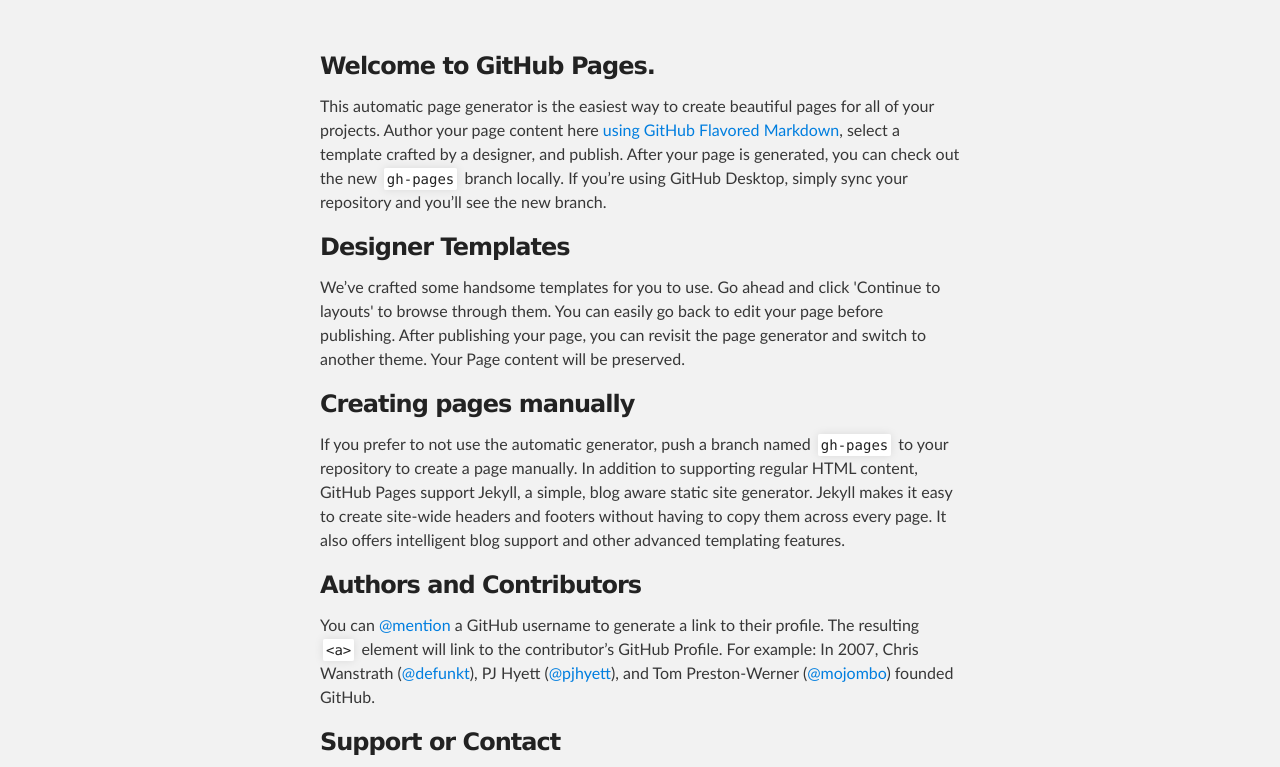
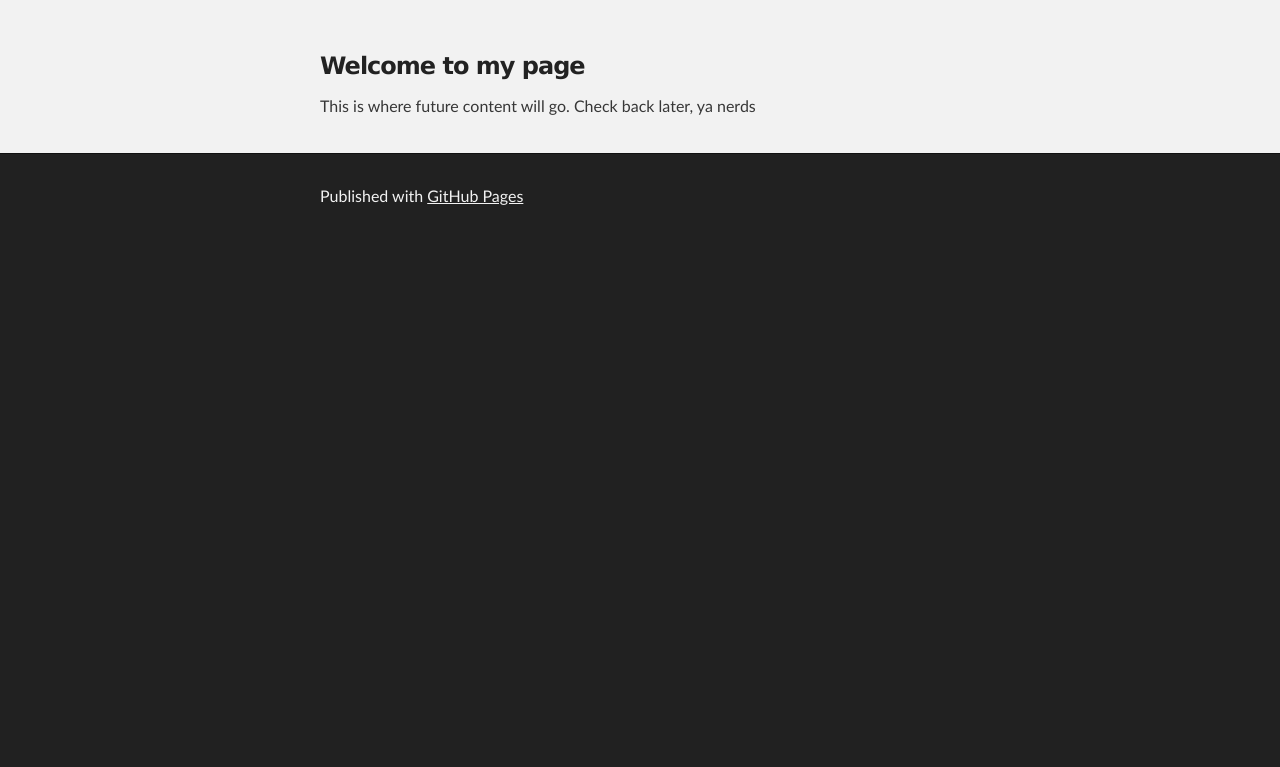
Before and after one commit to dougwile/dougwile.github.io, a plain HTML site: page index.html in a window 1280 px wide. Shown: the part 176-943 px from the top of the page. After the commit the page ends 800 px from the top, so only its background shows below. Drawn offline with Linux system fonts and the light colour scheme.

Commit message:
Replace master branch with page content via GitHub

```diff
--- a/index.html
+++ b/index.html
@@ -28,29 +28,9 @@
     <div id="main_content_wrap" class="outer">
       <section id="main_content" class="inner">
         <h3>
-<a id="welcome-to-github-pages" class="anchor" href="#welcome-to-github-pages" aria-hidden="true"><span aria-hidden="true" class="octicon octicon-link"></span></a>Welcome to GitHub Pages.</h3>
+<a id="welcome-to-my-page" class="anchor" href="#welcome-to-my-page" aria-hidden="true"><span aria-hidden="true" class="octicon octicon-link"></span></a>Welcome to my page</h3>
 
-<p>This automatic page generator is the easiest way to create beautiful pages for all of your projects. Author your page content here <a href="https://guides.github.com/features/mastering-markdown/">using GitHub Flavored Markdown</a>, select a template crafted by a designer, and publish. After your page is generated, you can check out the new <code>gh-pages</code> branch locally. If you’re using GitHub Desktop, simply sync your repository and you’ll see the new branch.</p>
-
-<h3>
-<a id="designer-templates" class="anchor" href="#designer-templates" aria-hidden="true"><span aria-hidden="true" class="octicon octicon-link"></span></a>Designer Templates</h3>
-
-<p>We’ve crafted some handsome templates for you to use. Go ahead and click 'Continue to layouts' to browse through them. You can easily go back to edit your page before publishing. After publishing your page, you can revisit the page generator and switch to another theme. Your Page content will be preserved.</p>
-
-<h3>
-<a id="creating-pages-manually" class="anchor" href="#creating-pages-manually" aria-hidden="true"><span aria-hidden="true" class="octicon octicon-link"></span></a>Creating pages manually</h3>
-
-<p>If you prefer to not use the automatic generator, push a branch named <code>gh-pages</code> to your repository to create a page manually. In addition to supporting regular HTML content, GitHub Pages support Jekyll, a simple, blog aware static site generator. Jekyll makes it easy to create site-wide headers and footers without having to copy them across every page. It also offers intelligent blog support and other advanced templating features.</p>
-
-<h3>
-<a id="authors-and-contributors" class="anchor" href="#authors-and-contributors" aria-hidden="true"><span aria-hidden="true" class="octicon octicon-link"></span></a>Authors and Contributors</h3>
-
-<p>You can <a href="https://help.github.com/articles/basic-writing-and-formatting-syntax/#mentioning-users-and-teams" class="user-mention">@mention</a> a GitHub username to generate a link to their profile. The resulting <code>&lt;a&gt;</code> element will link to the contributor’s GitHub Profile. For example: In 2007, Chris Wanstrath (<a href="https://github.com/defunkt" class="user-mention">@defunkt</a>), PJ Hyett (<a href="https://github.com/pjhyett" class="user-mention">@pjhyett</a>), and Tom Preston-Werner (<a href="https://github.com/mojombo" class="user-mention">@mojombo</a>) founded GitHub.</p>
-
-<h3>
-<a id="support-or-contact" class="anchor" href="#support-or-contact" aria-hidden="true"><span aria-hidden="true" class="octicon octicon-link"></span></a>Support or Contact</h3>
-
-<p>Having trouble with Pages? Check out our <a href="https://help.github.com/pages">documentation</a> or <a href="https://github.com/contact">contact support</a> and we’ll help you sort it out.</p>
+<p>This is where future content will go. Check back later, ya nerds</p>
       </section>
     </div>
 
```
Also changed, not shown: params.json (+1 -1 lines).
